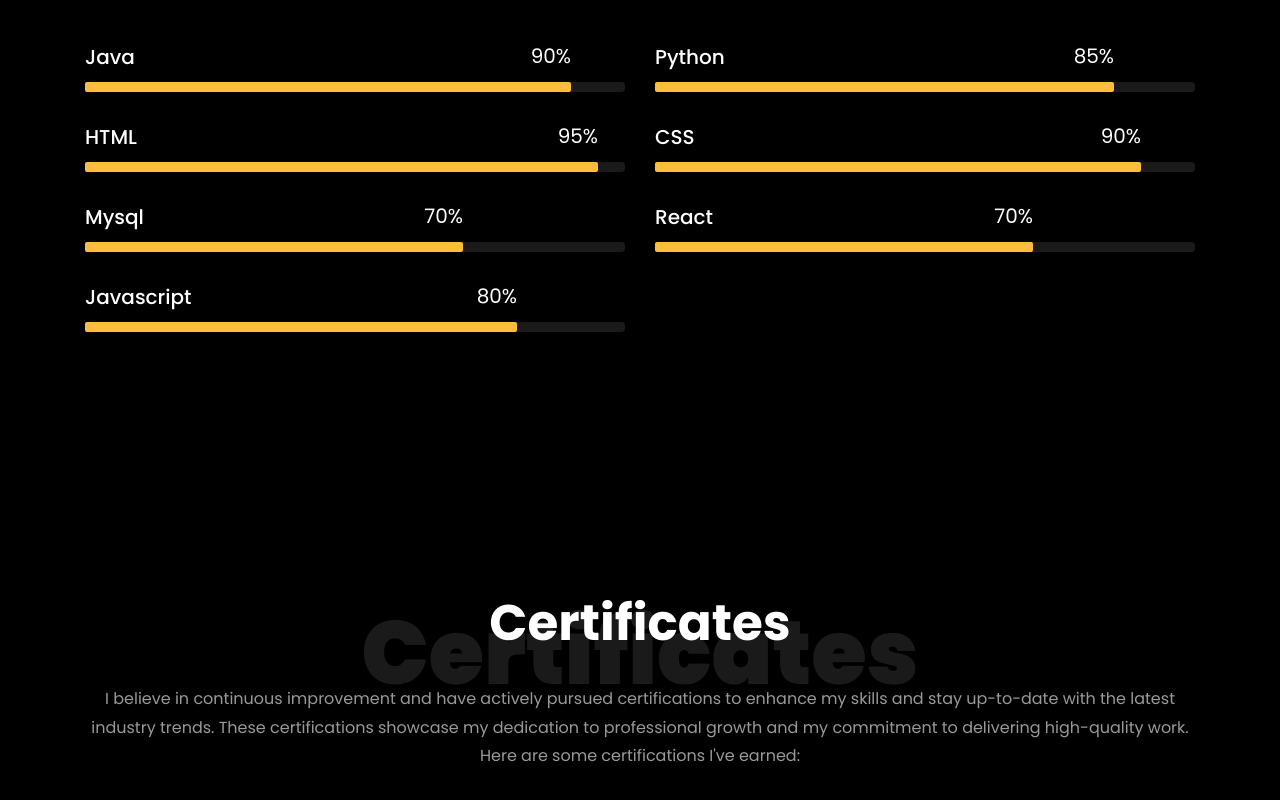
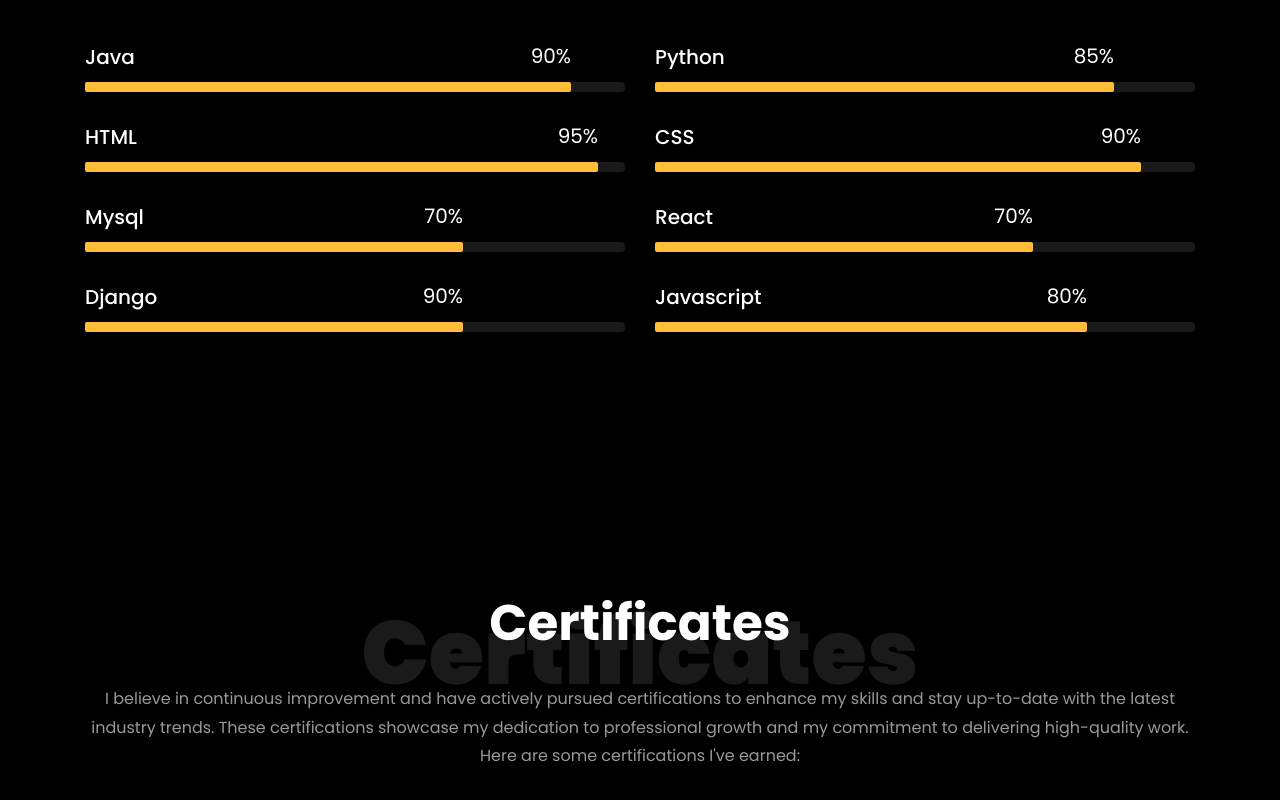
Before and after one commit to atulr2200/Atul-Rathod-Portfolio, a plain HTML site: page index.html in a window 1280 px wide. Shown: the part 3634-4434 px from the top of the page. Drawn offline with Linux system fonts and the light colour scheme; files whose address does not match are found by name.

Commit message:
Update index.html

```diff
--- a/index.html
+++ b/index.html
@@ -324,6 +324,17 @@
 							 	<div class="progress-bar color-5" role="progressbar" aria-valuenow="70"
 							  	aria-valuemin="0" aria-valuemax="100" style="width:70%">
 							    <span>70%</span>
+							  	</div>
+							</div>
+						</div>
+					</div>
+					<div class="col-md-6 animate-box">
+						<div class="progress-wrap ftco-animate">
+							<h3>Django</h3>
+							<div class="progress">
+							 	<div class="progress-bar color-5" role="progressbar" aria-valuenow="90"
+							  	aria-valuemin="0" aria-valuemax="100" style="width:70%">
+							    <span>90%</span>
 							  	</div>
 							</div>
 						</div>
```
